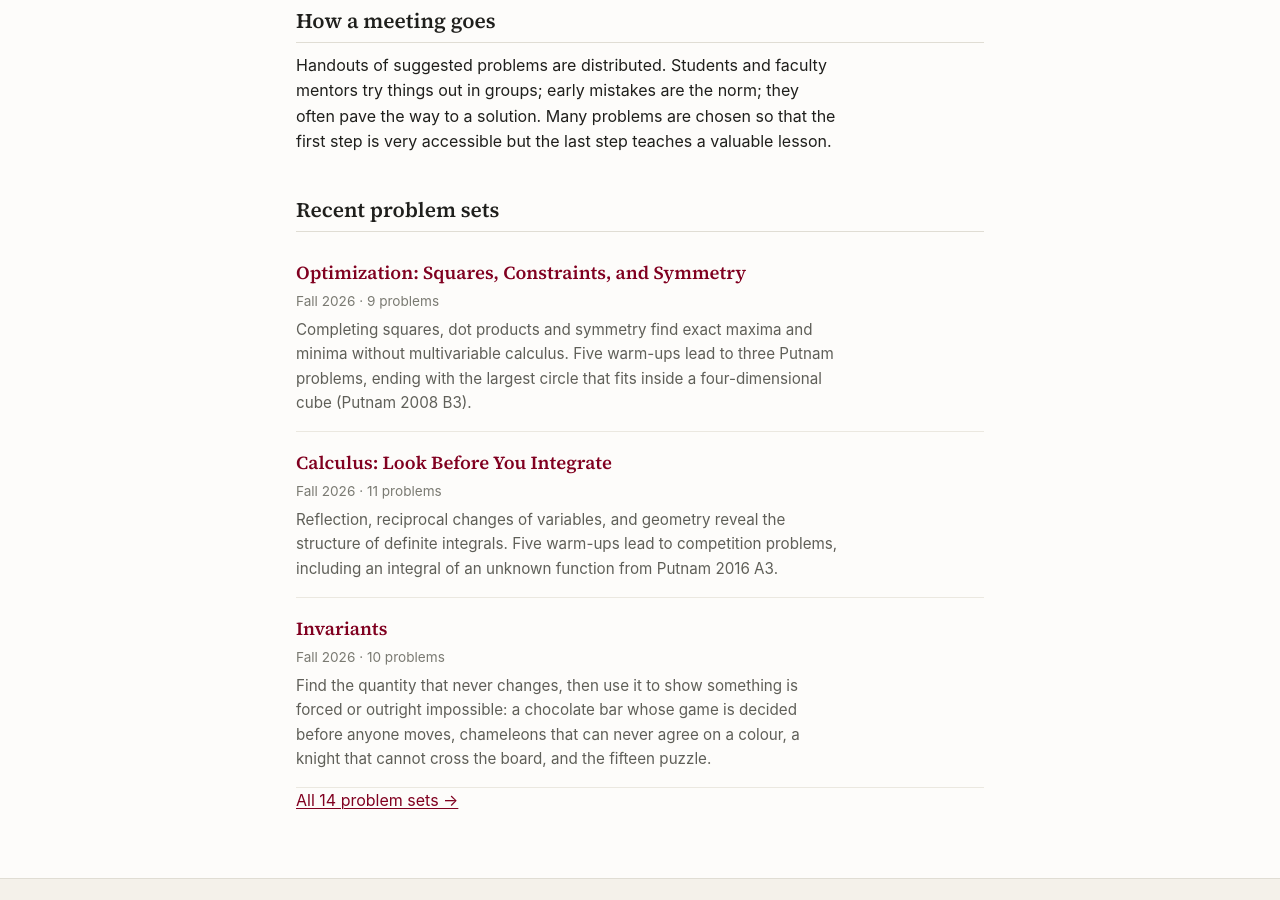
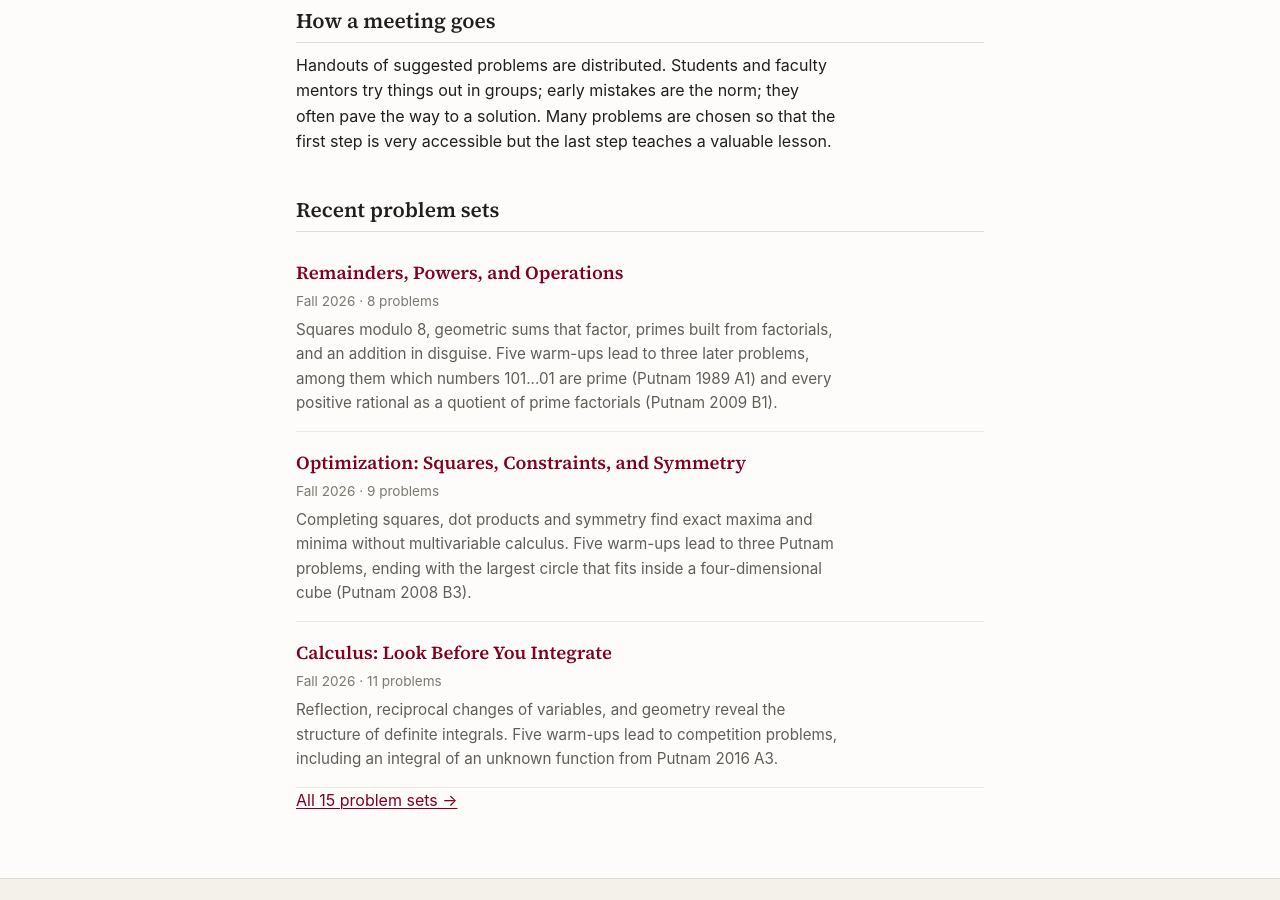
Before and after one commit to eduenez/psclub, a Jekyll site: the page built from index.md, in a window 1280 px wide and 900 px high, scrolled down 1114 px. Built offline with Jekyll 4.4.1, drawn with Linux system fonts in a browser that asks for light colours.

Commit message:
Add the 4 November remainders set
Remainders, Powers, and Operations (Fall2026/remainders-and-operations.tex):
8 problems, 2 pages, Putnam 1989 A1 and 2009 B1. Registered in both SETS
lists; CLAUDE.md counts now 165 of 176 shown, 11 withheld.

Co-Authored-By: Claude Opus 5.5 <noreply@anthropic.com>

```diff
--- a/_data/sets.yml
+++ b/_data/sets.yml
@@ -1,6 +1,38 @@
 # GENERATED by bin/extract-problems.py — do not edit by hand.
 # Source: /Users/eduenez/repos/teaching/ProblemSolving/ProblemSetsPSC
 # Re-run the script after changing any .tex file.
+
+- slug: remainders-and-operations
+  title: "Remainders, Powers, and Operations"
+  term: "Fall 2026"
+  date: "2026-11-04"
+  source_tex: "Fall2026/remainders-and-operations.tex"
+  count: 8
+  blurb: "Squares modulo 8, geometric sums that factor, primes built from factorials, and an addition in disguise. Five warm-ups lead to three later problems, among them which numbers 101...01 are prime (Putnam 1989 A1) and every positive rational as a quotient of prime factorials (Putnam 2009 B1)."
+  problems:
+    - title: "What Can a Square Leave Behind?"
+      topic: "Congruences"
+      difficulty: "Easy"
+    - title: "Multiplication Rearranges the List"
+      topic: "Modular Arithmetic"
+      difficulty: "Easy–Medium"
+    - title: "Long Sums, Short Products"
+      topic: "Polynomial Identities"
+      difficulty: "Easy"
+    - title: "Primes Made from Factorials"
+      topic: "Multiplicative Generation"
+      difficulty: "Easy–Medium"
+    - title: "An Unfamiliar Addition"
+      topic: "Elementary Algebra"
+      difficulty: "Easy"
+    - title: "Alternating Digits"
+      topic: "Factoring / Putnam First Position"
+      source: "Putnam 1989 A1"
+    - title: "A Fourth Power and a Power of Four"
+      topic: "Factorization / Competition Style"
+    - title: "All Rationals from Prime Factorials"
+      topic: "Number Theory / Putnam First Position"
+      source: "Putnam 2009 B1"
 
 - slug: optimization
   title: "Optimization: Squares, Constraints, and Symmetry"
--- /dev/null
+++ b/problems/remainders-and-operations.md
@@ -0,0 +1,8 @@
+---
+layout: set
+slug: remainders-and-operations
+title: "Remainders, Powers, and Operations"
+permalink: /problems/remainders-and-operations/
+description: >-
+  Squares modulo 8, geometric sums that factor, primes built from factorials, and an addition in disguise. Five warm-ups lead to three later problems, among them which numbers 101...01 are prime (Putnam 1989 A1) and every positive rational as a quotient of prime factorials (Putnam 2009 B1).
+---
```
Also changed, not shown: CLAUDE.md (+1 -1 lines), bin/extract-problems.py (+8 -0 lines), 2 other files.
